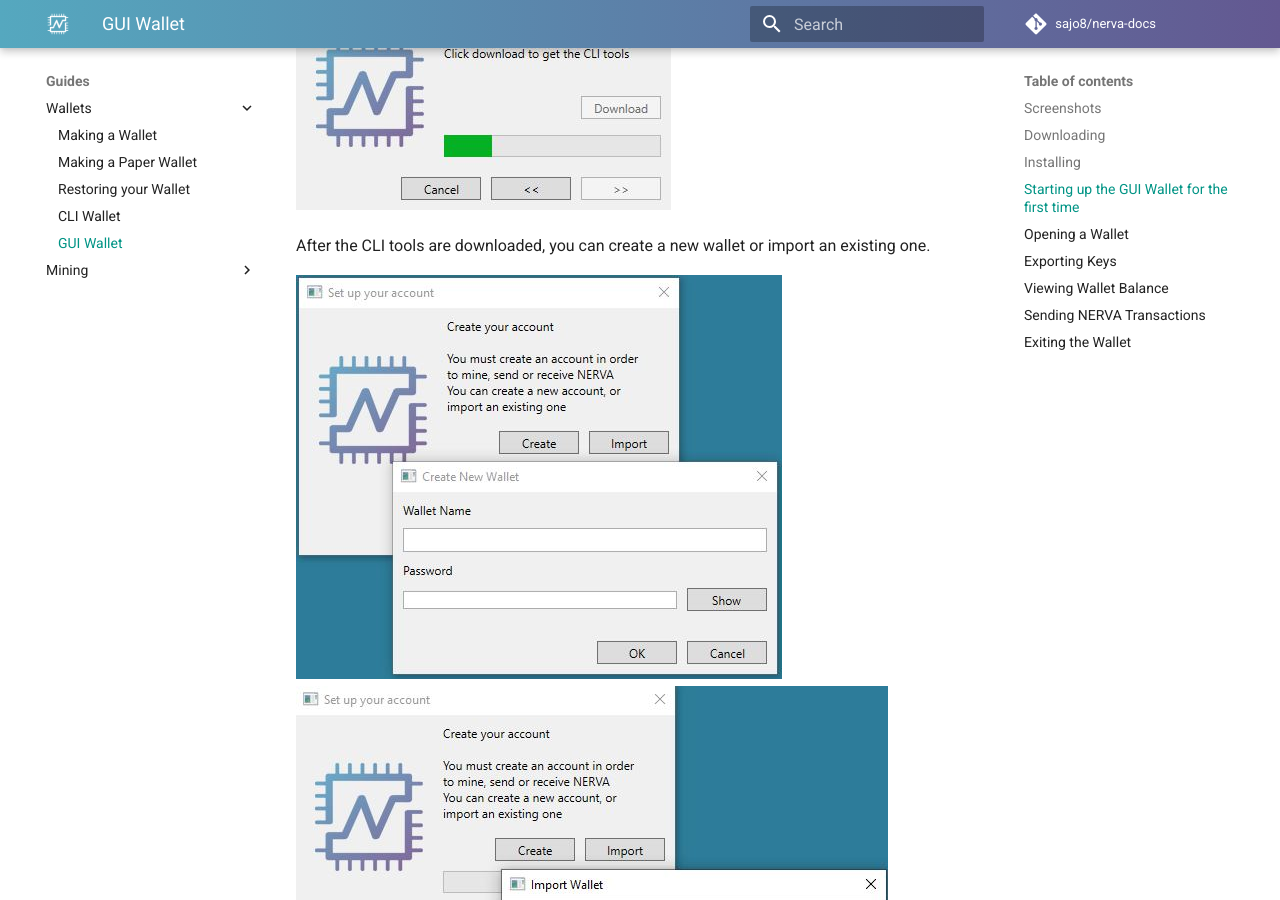
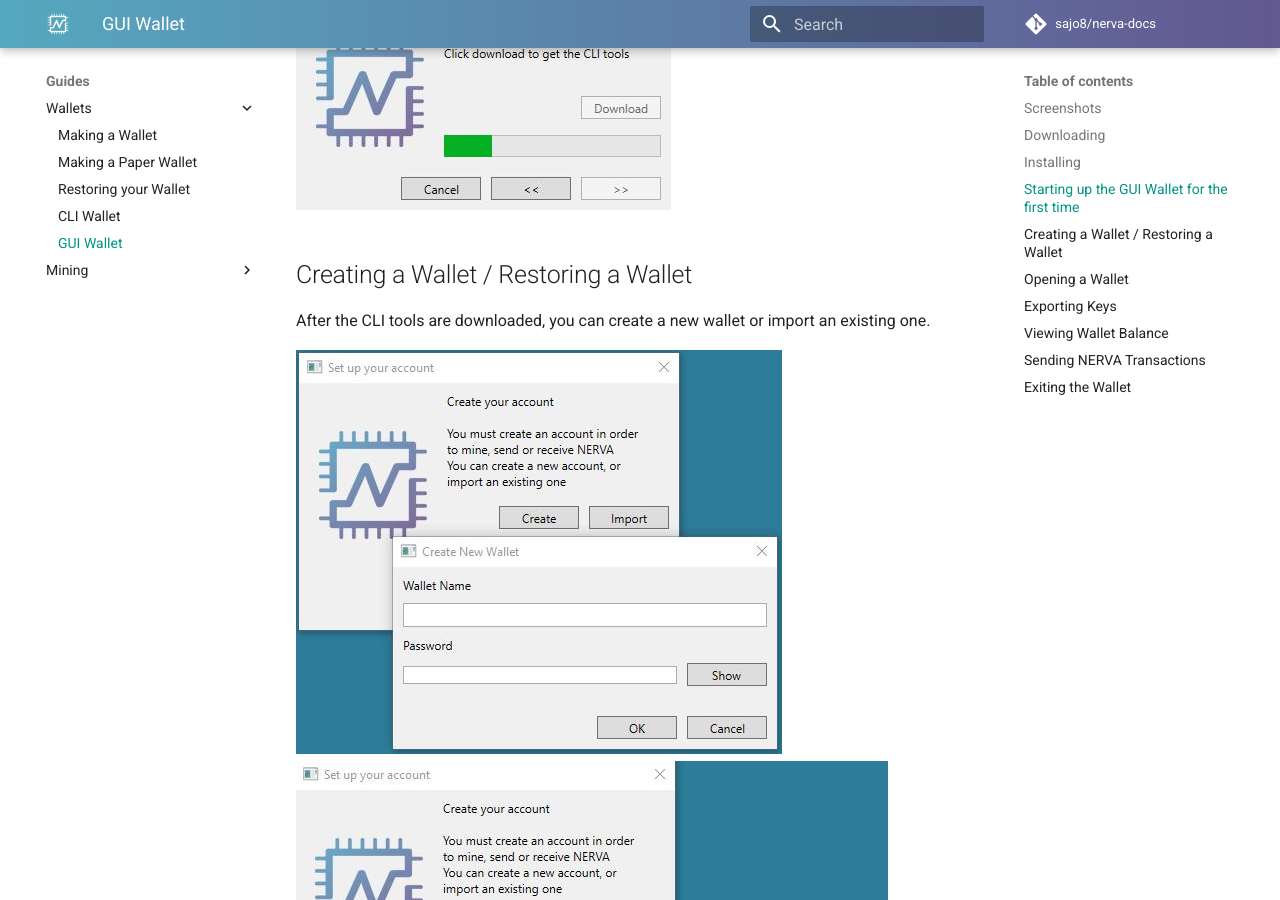
Before and after one commit to Sajo8/nerva-docs, an MkDocs documentation site: the page built from docs/guides/wallets/Using-the-GUI-Wallet.md, in a window 1280 px wide and 900 px high, scrolled down 1719 px. Built offline with MkDocs 1.6.1 and Material for MkDocs 9.7.7, drawn with Linux system fonts in a browser that asks for light colours; comment, search, counter and statistics services are not loaded.

Commit message:
Update Using-the-GUI-Wallet.md

```diff
--- a/docs/guides/wallets/Using-the-GUI-Wallet.md
+++ b/docs/guides/wallets/Using-the-GUI-Wallet.md
@@ -35,6 +35,8 @@ Run Nerva.Toolkit(.exe). It will open an installation wizard.
 The wizard will ask you to download the CLI tools. Click on “Download”
 
 ![gui-wallet](images/GUI_CLI_download.JPG)
+
+## Creating a Wallet / Restoring a Wallet
 
 After the CLI tools are downloaded, you can create a new wallet or import an existing one.
 
```
